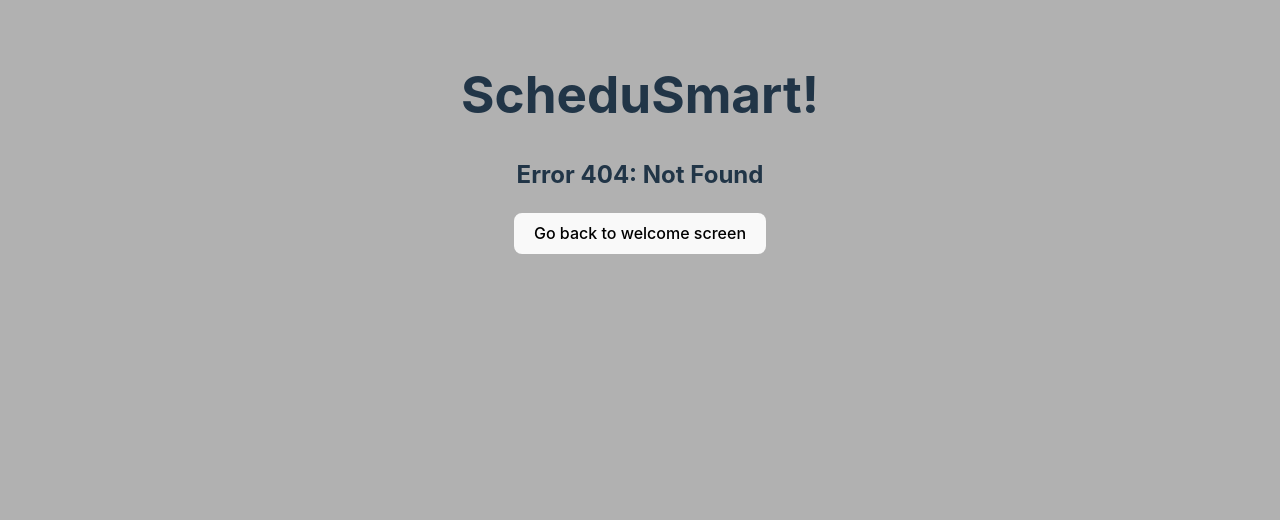
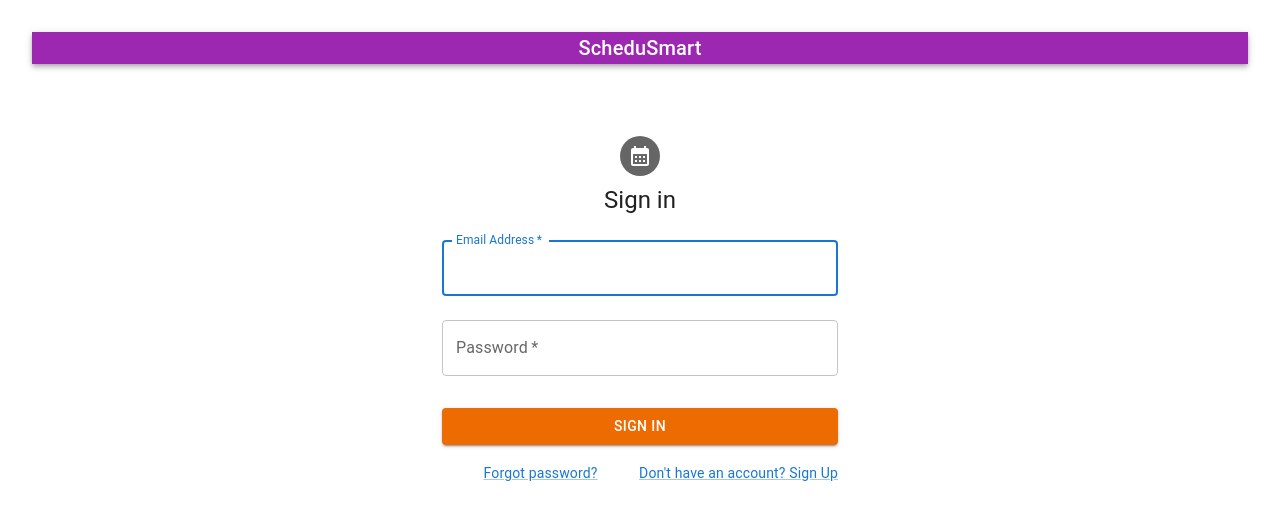
Before and after one commit to Reece-Ausmus/ScheduSmart, a React (Vite) app in the folder schedusmart-frontend/: page /signin in a window 1280 px wide. Before the commit this address had no page. Shown: the top 520 px of the page. Built offline with nearby package versions, Linux system fonts and the light colour scheme.

Commit message:
Added sign-in user interface using material UI, modified welcome page, modified Route, added MUI dependencies to package.json and comments

```diff
--- a/schedusmart-frontend/package.json
+++ b/schedusmart-frontend/package.json
@@ -10,6 +10,12 @@
     "preview": "vite preview"
   },
   "dependencies": {
+    "@emotion/react": "^11.11.3",
+    "@emotion/styled": "^11.11.0",
+    "@material-ui/core": "^5.0.0-beta.5",
+    "@material-ui/icons": "^4.11.3",
+    "@mui/icons-material": "^5.15.10",
+    "@mui/material": "^5.15.10",
     "firebase": "^10.8.0",
     "react": "^18.2.0",
     "react-bootstrap": "^2.10.1",
--- a/schedusmart-frontend/src/App.jsx
+++ b/schedusmart-frontend/src/App.jsx
@@ -8,6 +8,7 @@ import Signout from './pages/Signout'
 import NoPage from './pages/NoPage'
 import Createaccount from './pages/Createaccount'
 import MainFrame from './pages/MainFrame'
+import SignIn from './pages/SignIn'
 
 // to run program
 // Open new terminal
@@ -33,6 +34,7 @@ export default function App() {
           <Route path="/dashboard" element={<Dashboard/>} />
           <Route path="/signout" element={<Signout/>} />
           <Route path="/createaccount" element={<Createaccount/>} />
+          <Route path="/signin" element={<SignIn/>} />
           <Route path="/calendar" element={<MainFrame/>}/>
           <Route path="*" element={<NoPage/>} />
         </Routes>
--- /dev/null
+++ b/schedusmart-frontend/src/pages/SignIn.css
@@ -0,0 +1 @@
+/* This documentation is used for changing style of elements in sign-in UI page */
--- /dev/null
+++ b/schedusmart-frontend/src/pages/SignIn.jsx
@@ -0,0 +1,105 @@
+import { useState } from 'react';
+import './SignIn.css';
+import Avatar from '@mui/material/Avatar';
+import Button from '@mui/material/Button';
+import CssBaseline from '@mui/material/CssBaseline';
+import TextField from '@mui/material/TextField';
+import FormControlLabel from '@mui/material/FormControlLabel';
+import Checkbox from '@mui/material/Checkbox';
+import Link from '@mui/material/Link';
+import Grid from '@mui/material/Grid';
+import Box from '@mui/material/Box';
+import CalendarMonthIcon from '@mui/icons-material/CalendarMonth';
+import Typography from '@mui/material/Typography';
+import Container from '@mui/material/Container';
+import { createTheme, ThemeProvider } from '@mui/material/styles';
+import { AppBar } from '@mui/material';
+
+// To install the dependencies, run the following command in the terminal:
+// npm install @mui/material @emotion/react
+// npm install @material-ui/core@next
+// npm install @mui/icons-material
+// npm install @material-ui/icons
+
+  const defaultTheme = createTheme();
+
+  export default function SignIn() {
+    const handleSubmit = (event) => {
+      event.preventDefault();
+      const data = new FormData(event.currentTarget);
+      console.log({
+        email: data.get('email'),
+        password: data.get('password'),
+      });
+    };
+
+    return (
+      <ThemeProvider theme={defaultTheme}>
+        <AppBar position="static" color = "secondary">
+            <Typography variant="h6" component="div" sx={{ flexGrow: 1 }}>
+                ScheduSmart
+            </Typography>
+        </AppBar>
+        <Container component="main" maxWidth="xs">
+          <CssBaseline />
+          <Box
+            sx={{
+              marginTop: 8,
+              display: 'flex',
+              flexDirection: 'column',
+              alignItems: 'center',
+            }}
+          >
+            <Avatar sx={{ m: 1, bgcolor: 'text.secondary' }}>
+              <CalendarMonthIcon />
+            </Avatar>
+            <Typography component="h1" variant="h5" >
+              Sign in
+            </Typography>
+            <Box component="form" onSubmit={handleSubmit} noValidate sx={{ mt: 1 }}>
+              <TextField
+                margin="normal"
+                required
+                fullWidth
+                id="email"
+                label="Email Address"
+                name="email"
+                autoComplete="email"
+                autoFocus
+              />
+              <TextField
+                margin="normal"
+                required
+                fullWidth
+                name="password"
+                label="Password"
+                type="password"
+                id="password"
+                autoComplete="current-password"
+              />
+              <Button
+                type="submit"
+                fullWidth
+                variant="contained"
+                sx={{ mt: 3, mb: 2, bgcolor: 'warning.main'}}
+              >
+                Sign In
+              </Button>
+              <Grid container>
+                <Grid item xs>
+                  <Link href="#" variant="body2">
+                    Forgot password?
+                  </Link>
+                </Grid>
+                <Grid item>
+                  <Link href="#" variant="body2">
+                    {"Don't have an account? Sign Up"}
+                  </Link>
+                </Grid>
+              </Grid>
+            </Box>
+          </Box>
+        </Container>
+      </ThemeProvider>
+    );
+  }
--- a/schedusmart-frontend/src/pages/Welcome.jsx
+++ b/schedusmart-frontend/src/pages/Welcome.jsx
@@ -17,7 +17,7 @@ export default function Welcome() {
         <>
         <Header/>
         <h2>Welcome!</h2>
-        <button>Sign-in! This does nothing until sign-in is implemented</button>
+        <button onClick={() => { window.location.href = '/signin'}}>Sign-in!</button>
         <button onClick={() => { window.location.href = '/createaccount'}}>Create an account!</button>
         <button onClick={() => {setGoToDash(true)}}>Dashboard | For testing purposes</button>
         <button onClick={() => { window.location.href = '/signout'}}>Sign out</button>
```
Also changed, not shown: 1 other file (tests, documents, lock files or other folders).
